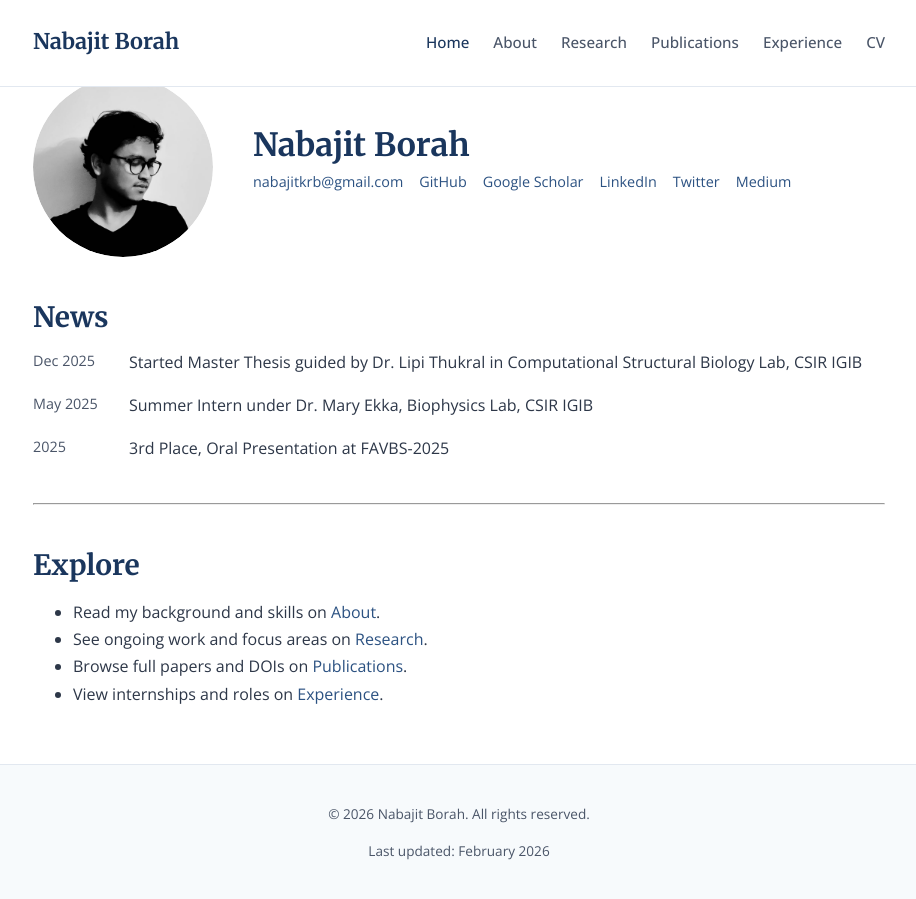
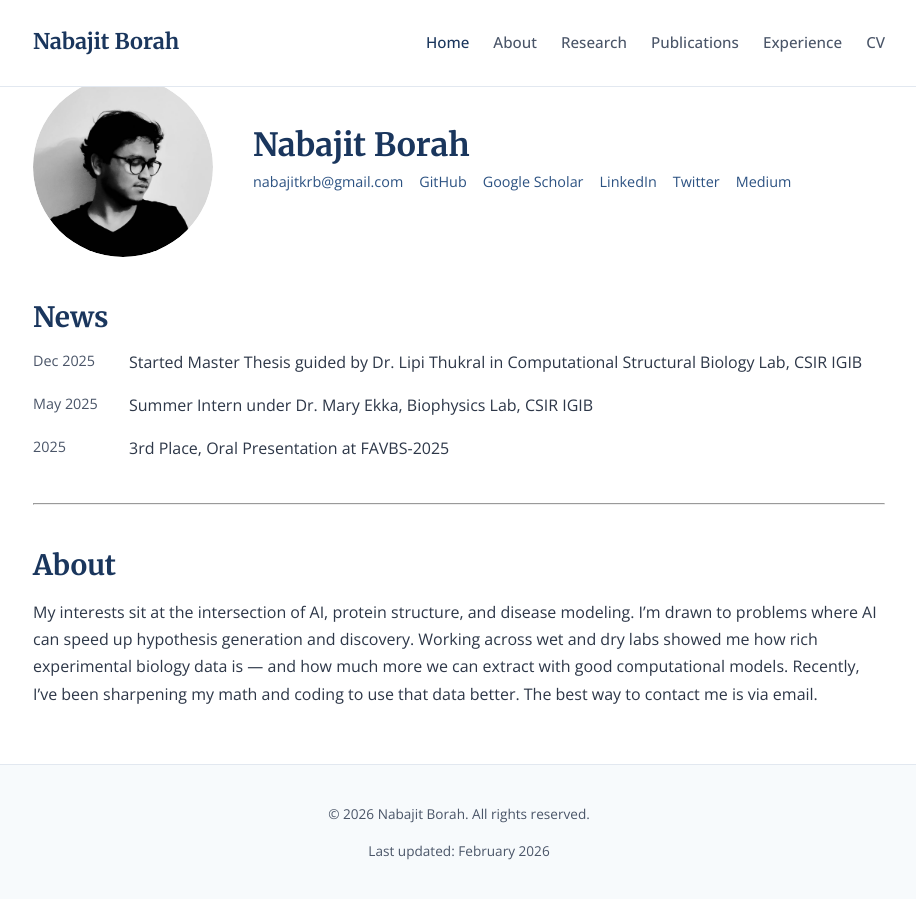
Before and after one commit to basicallynabbo/basicallynabbo.github.io, a Jekyll site: the page built from index.md, in a window 1280 px wide and 900 px high, scrolled down 50 px. Shown: the whole window, without its empty margins (181-1097 px from the left). Built offline with Jekyll 4.4.1, drawn with Linux system fonts in a browser that asks for light colours.

Commit message:
Replace Explore list with About monologue

```diff
--- a/index.md
+++ b/index.md
@@ -41,9 +41,6 @@ show_title: false
 
 ---
 
-## Explore
+## About
 
-- Read my background and skills on [About]({{ '/about/' | relative_url }}).
-- See ongoing work and focus areas on [Research]({{ '/research/' | relative_url }}).
-- Browse full papers and DOIs on [Publications]({{ '/publications/' | relative_url }}).
-- View internships and roles on [Experience]({{ '/experience/' | relative_url }}).
+My interests sit at the intersection of AI, protein structure, and disease modeling. I’m drawn to problems where AI can speed up hypothesis generation and discovery. Working across wet and dry labs showed me how rich experimental biology data is — and how much more we can extract with good computational models. Recently, I’ve been sharpening my math and coding to use that data better. The best way to contact me is via email.
```
